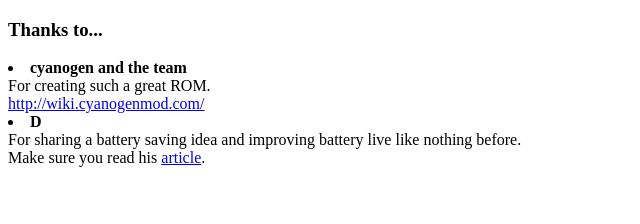
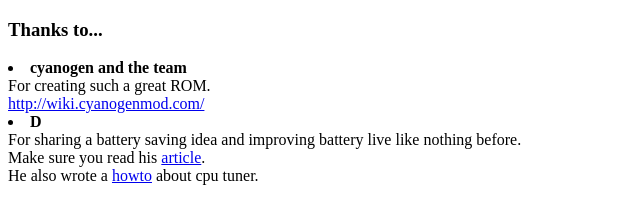
Before and after one commit to vogtp/android-CPU-tuner, a plain HTML site: page assets/help/thanks.html in a window 1280 px wide. Shown: the whole page, without its empty margins (0-640 px from the left). Drawn offline with Linux system fonts and the light colour scheme.

Commit message:
D's howto

```diff
--- a/assets/help/thanks.html
+++ b/assets/help/thanks.html
@@ -12,7 +12,8 @@ For creating such a great ROM.<br>
 </li>
 <li><b>D</b><br>
 For sharing a battery saving idea and improving battery live like nothing before.<br>
-Make sure you read his <a href="http://linux-tipps.blogspot.com/2010/11/reducing-power-consumption-on-almost.html">article</a>.
+Make sure you read his <a href="http://linux-tipps.blogspot.com/2010/11/reducing-power-consumption-on-almost.html">article</a>.<br>
+He also wrote a <a href="http://linux-tipps.blogspot.com/2010/12/make-your-android-power-efficient-in.html">howto</a> about cpu tuner.
 </li>
 <!--
 <li><b></b><br>
```
Also changed, not shown: assets/help/index.html (+4 -0 lines).
